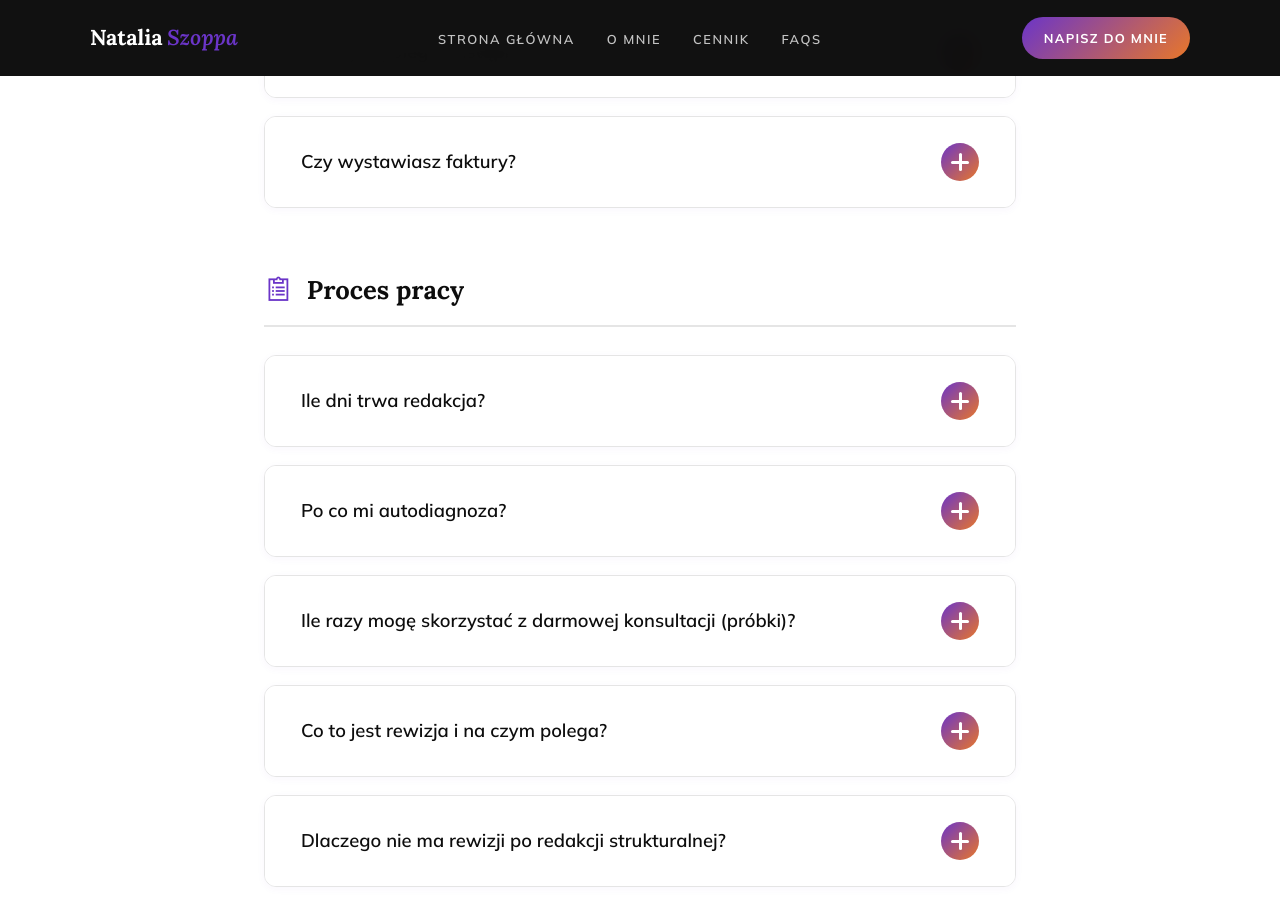
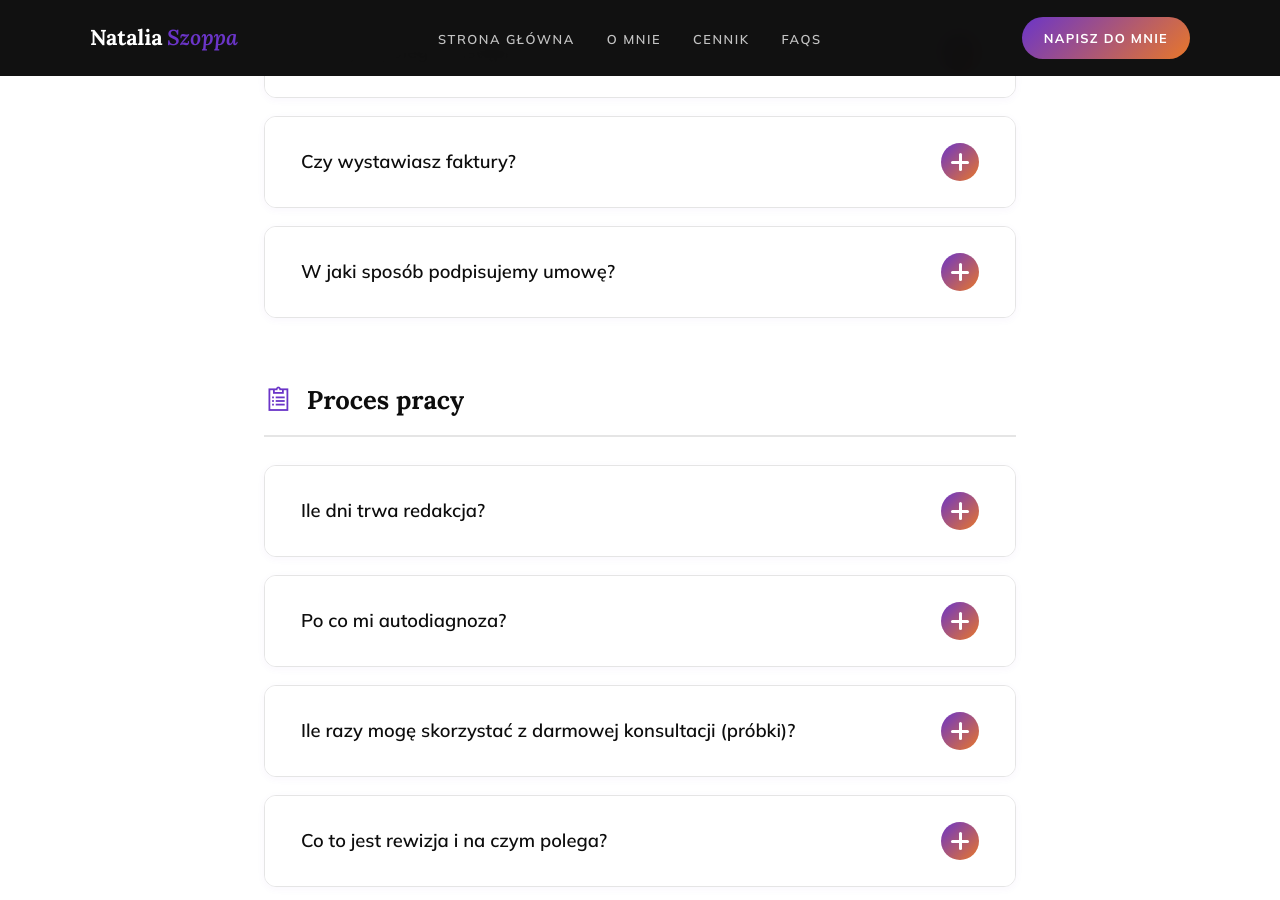
Before and after one commit to Bonnie00726/nataliaszoppa, a Jekyll site: the page built from faqs.html, in a window 1280 px wide and 900 px high, scrolled down 1385 px. Built offline with Jekyll 4.4.1, drawn with Linux system fonts in a browser that asks for light colours.

Commit message:
Update faqs.html

```diff
--- a/faqs.html
+++ b/faqs.html
@@ -306,6 +306,19 @@
                 <p>Tak — prowadzę jednoosobową działalność gospodarczą i wystawiam faktury. Nie jestem płatnikiem VAT, więc na fakturze nie ma podatku VAT. Jeśli potrzebujesz faktury na firmę, prześlij mi dane do faktury przy zleceniu.</p>
             </div>
         </div>
+        <div class="accordion-item">
+            <div class="accordion-header">
+                <span class="accordion-question">W jaki sposób podpisujemy umowę?</span>
+                <div class="accordion-icon"></div>
+            </div>
+            <div class="accordion-body">
+                <p>Umowę przesyłam zawsze w zabezpieczonym formacie PDF. Dzięki temu obie strony mają gwarancję, że nikt nie ingerował w ustalony tekst i warunki. Dokument możesz podpisać na dwa wygodne sposoby:</p>
+                <ul style="padding-left: 20px; margin-bottom: 16px; color: var(--ink-soft); font-weight: 300;">
+                    <li style="margin-bottom: 8px;"><strong>Elektronicznie:</strong> najszybsza opcja to wykorzystanie bezpłatnego, państwowego Profilu Zaufanego (podpis ePUAP) lub platform do e-podpisu.</li>
+                    <li><strong>Tradycyjnie:</strong> możesz wydrukować dokument, złożyć odręczny podpis, a następnie odesłać mi jego czytelny skan (lub wyraźne zdjęcie dobrej jakości).</li>
+                </ul>
+            </div>
+        </div>
     </div>
 
     <div class="faq-group reveal" id="proces">
@@ -371,7 +384,7 @@
                 <p>Przyjmuję pliki w formatach <strong>.docx (Word), .odt lub Google Docs</strong>. Nie pracuję na plikach PDF — jeśli masz PDF, sprawdź czy możliwa jest jego konwersja do edytowalnego formatu.</p>
             </div>
         </div>
-    </div>
+
 
     <div class="accordion-item">
             <div class="accordion-header">
@@ -383,7 +396,7 @@
                 <p>Jeśli nigdy z tego nie korzystałeś/-aś, nie martw się – to bardzo intuicyjne narzędzie. Wymagam jednak, abyś zapoznał/-a się z jego działaniem <strong>zanim</strong> rozpoczniemy pracę. Wpisz w YouTube hasło <em>„śledzenie zmian Word poradnik”</em> i obejrzyj krótki tutorial. Oszczędzi nam to obojgu mnóstwo stresu, a ja będę mogła skupić się na szlifowaniu Twojej powieści, zamiast na szkoleniu z obsługi edytora tekstu.</p>
             </div>
         </div>
-
+</div>
     <div class="faq-group reveal" id="uslugi">
         <div class="faq-group-title"><i class="las la-book-reader"></i> Usługi</div>
 
```
